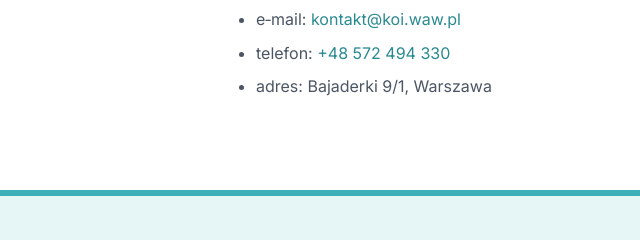
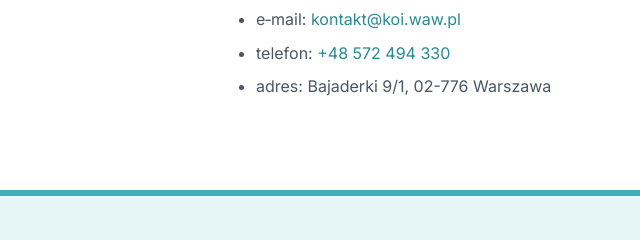
Before and after one commit to gzulike/eduKOI, a plain HTML site: page polityka-prywatnosci.html in a window 1280 px wide. Shown: the part 4469-4709 px from the top of the page, 0-640 px from the left. Drawn offline with Linux system fonts and the light colour scheme.

Commit message:
Update polityka-prywatnosci.html

```diff
--- a/polityka-prywatnosci.html
+++ b/polityka-prywatnosci.html
@@ -264,7 +264,7 @@
   <ul>
     <li>e&#8209;mail: <a href="mailto:kontakt@koi.waw.pl">kontakt@koi.waw.pl</a></li>
     <li>telefon: <a href="tel:+48572494330">+48 572 494 330</a></li>
-    <li>adres: Bajaderki 9/1, Warszawa</li>
+    <li>adres: Bajaderki 9/1, 02-776 Warszawa</li>
   </ul>
 
 </main>
```
